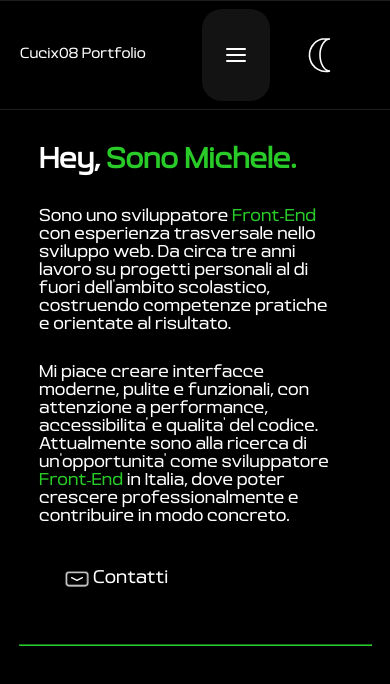
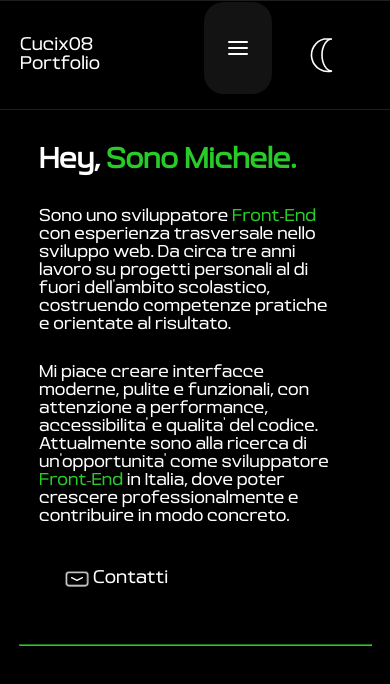
Before and after one commit to Cucix08-dev/Portfolio, a React (Vite) app: page / in a window 390 px wide. In both pictures the pointer is over the item 235 px from the left and 54 px from the top of the page. Shown: the top 684 px of the page. Built offline with nearby package versions, Linux system fonts and the light colour scheme.

Commit message:
added animations

```diff
--- a/src/Header.jsx
+++ b/src/Header.jsx
@@ -61,7 +61,7 @@ export default function Header({ setPage, darkMode, setDarkMode }) {
                                 {["Home", "About", "Progetti", "Contatti"].map((item, index) => (
                                     <li
                                         key={item}
-                                        className={darkClass}
+                                        className={`mobile-list ${darkClass}`}
                                         onClick={(e) => { e.stopPropagation(); handlePage(index); }}
                                     >
                                         <span className="text">{item}</span>
--- a/src/style.css
+++ b/src/style.css
@@ -92,7 +92,7 @@ li.nav-buttons{
     align-items: center;
 }
 
-li.nav-buttons, #mode, div.button-nav-extra{
+li.nav-buttons, #mode, div.button-nav-extra, .mobile-list{
     border-radius: 20px;
     transition: all 0.2s ease-out;
 }
@@ -108,20 +108,25 @@ div.button-nav-extra, li.nav-buttons, #mode{
     border: 2px solid rgba(0, 0, 0, 0);
 }
 
-div.button-nav-extra:hover, li.nav-buttons:hover, #mode:hover{
+div.button-nav-extra:hover, li.nav-buttons:hover, #mode:hover, .mobile-list:hover{
     cursor: pointer;
+    transform: translateY(-7px);
 }
 
-div.button-nav-extra.dark:hover, li.nav-buttons.dark:hover, #mode.dark:hover{
+#pages:hover{
+    z-index: 100;
+}
+
+div.button-nav-extra.dark:hover, li.nav-buttons.dark:hover, #mode.dark:hover, .mobile-list.dark:hover{
     animation: ease-in-nav-button-hover-dark 0.8s ease-in forwards;
 }
 
-div.button-nav-extra.light:hover, li.nav-buttons.light:hover, #mode.light:hover{
+div.button-nav-extra.light:hover, li.nav-buttons.light:hover, #mode.light:hover, .mobile-list.light:hover{
     animation: ease-in-nav-button-hover-light 0.8s ease-in forwards;
     border: 2px solid black;
 }
 
-div.button-nav-extra::selection, li.nav-buttons::selection, #mode::selection {
+::selection {
     background: transparent;
     color: inherit;
 }
@@ -132,7 +137,7 @@ a{
 }
 
 #owner-site{
-    font-size: clamp(0.8rem,2vw,1.25rem);
+    font-size: clamp(1rem,2vw,1.25rem);
 }
 
 div#mode{
```
